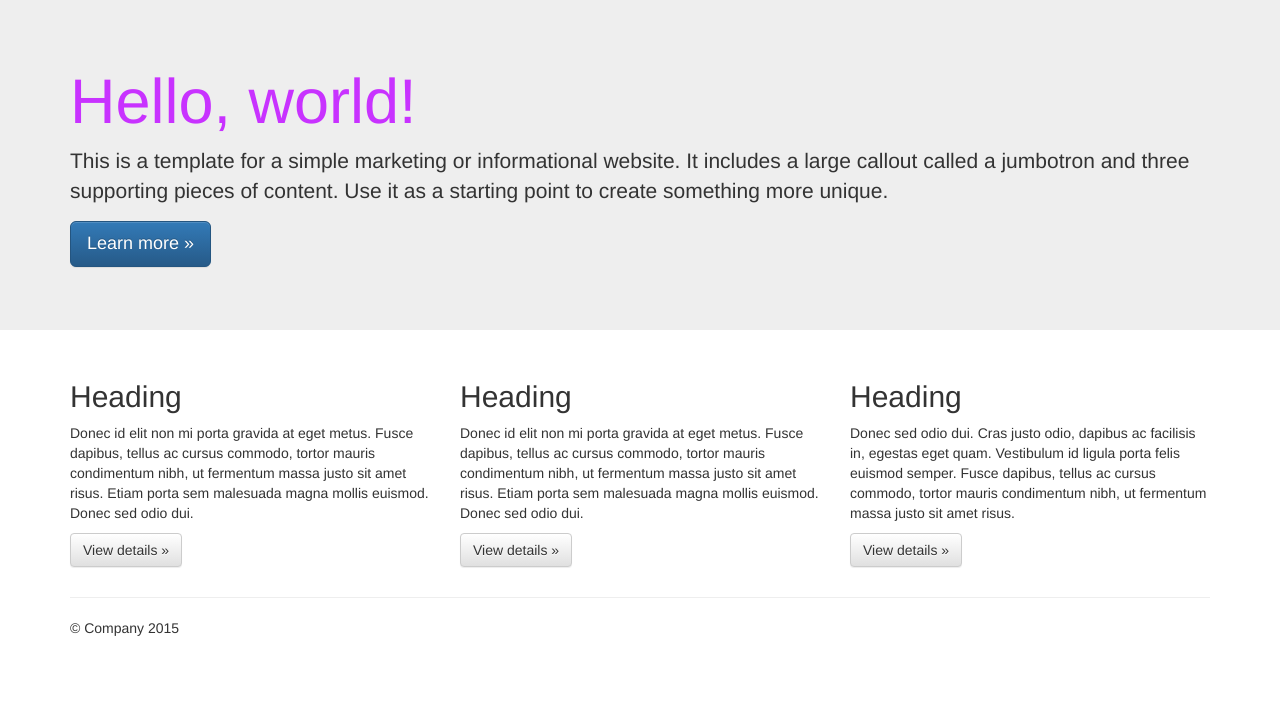
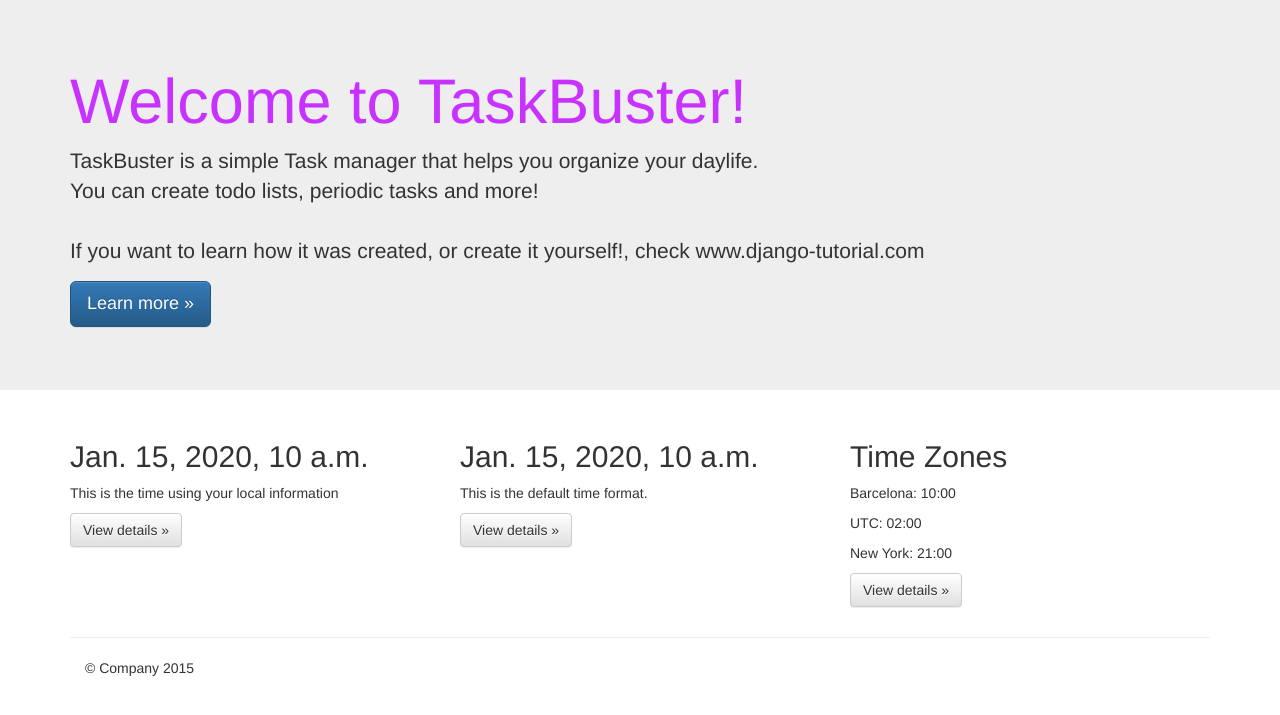
Before and after one commit to BokilaLin/taskbuster-boilerplate, a Django app: template taskbuster/templates/taskbuster/index.html in a window 1280 px wide. Shown: the part 51-766 px from the top of the page. Run offline with Django 3.2, Linux system fonts and the light colour scheme; the template is opened without the code that fills it: most values are stand-ins (such as "Sample title", 1, 10 or a date in 2020); some libraries are stand-ins or nearby versions.

Commit message:
Internationalization and localization

```diff
--- a/requirements/base.txt
+++ b/requirements/base.txt
@@ -1 +1,2 @@
 Django==1.8.5
+pytz==2015.7
--- a/requirements/testing.txt
+++ b/requirements/testing.txt
@@ -1,2 +1,4 @@
 -r base.txt
 selenium==2.48.0
+wheel==0.24.0
+coverage==4.0.2
--- a/taskbuster/templates/base.html
+++ b/taskbuster/templates/base.html
@@ -5,9 +5,12 @@
 <!--[if IE 8]>         <html class="no-js lt-ie9" lang=""> <![endif]-->
 <!--[if gt IE 8]><!--> <html class="no-js" lang=""> <!--<![endif]-->
     <head>
+        <meta http-equiv="refresh" content="6">
         <meta charset="utf-8">
         <meta http-equiv="X-UA-Compatible" content="IE=edge,chrome=1">
         <title>{% block head_title%}{% endblock %}</title>
+        <link rel="shortcut icon" href="{% static 'favicon.ico' %}"
+          type="image/x-icon">
         <meta name="description" content="">
         <meta name="viewport" content="width=device-width, initial-scale=1">
 
@@ -22,11 +25,14 @@
         <link rel="stylesheet" href="{% static 'css/main.css' %}">
 
         <script src="{% static 'js/vendor/modernizr-2.8.3-respond-1.4.2.min.js' %}"></script>
+        {% block head_css %}{% endblock head_css %}
+        {% block head_javascript %}{% endblock head_javascript %}
     </head>
     <body>
         <!--[if lt IE 8]>
             <p class="browserupgrade">You are using an <strong>outdated</strong> browser. Please <a href="http://browsehappy.com/">upgrade your browser</a> to improve your experience.</p>
         <![endif]-->
+    {% block navbar %}
         <nav class="navbar navbar-inverse navbar-fixed-top" role="navigation">
           <div class="container">
             <div class="navbar-header">
@@ -51,38 +57,14 @@
             </div><!--/.navbar-collapse -->
           </div>
         </nav>
+    {% endblock navbar %}
 
-    <!-- Main jumbotron for a primary marketing message or call to action -->
-    <div class="jumbotron">
-      <div class="container">
-        <h1>Hello, world!</h1>
-        <p>This is a template for a simple marketing or informational website. It includes a large callout called a jumbotron and three supporting pieces of content. Use it as a starting point to create something more unique.</p>
-        <p><a class="btn btn-primary btn-lg" href="#" role="button">Learn more &raquo;</a></p>
-      </div>
-    </div>
+    {% block content %}
+    {% endblock content %}
 
-    <div class="container">
-      <!-- Example row of columns -->
-      <div class="row">
-        <div class="col-md-4">
-          <h2>Heading</h2>
-          <p>Donec id elit non mi porta gravida at eget metus. Fusce dapibus, tellus ac cursus commodo, tortor mauris condimentum nibh, ut fermentum massa justo sit amet risus. Etiam porta sem malesuada magna mollis euismod. Donec sed odio dui. </p>
-          <p><a class="btn btn-default" href="#" role="button">View details &raquo;</a></p>
-        </div>
-        <div class="col-md-4">
-          <h2>Heading</h2>
-          <p>Donec id elit non mi porta gravida at eget metus. Fusce dapibus, tellus ac cursus commodo, tortor mauris condimentum nibh, ut fermentum massa justo sit amet risus. Etiam porta sem malesuada magna mollis euismod. Donec sed odio dui. </p>
-          <p><a class="btn btn-default" href="#" role="button">View details &raquo;</a></p>
-       </div>
-        <div class="col-md-4">
-          <h2>Heading</h2>
-          <p>Donec sed odio dui. Cras justo odio, dapibus ac facilisis in, egestas eget quam. Vestibulum id ligula porta felis euismod semper. Fusce dapibus, tellus ac cursus commodo, tortor mauris condimentum nibh, ut fermentum massa justo sit amet risus.</p>
-          <p><a class="btn btn-default" href="#" role="button">View details &raquo;</a></p>
-        </div>
-      </div>
 
     <hr>
-
+    <div class="container">
       <footer>
         <p>&copy; Company 2015</p>
       </footer>
@@ -102,5 +84,8 @@
             r.parentNode.insertBefore(e,r)}(window,document,'script','ga'));
             ga('create','UA-XXXXX-X','auto');ga('send','pageview');
         </script>
+
+        {% block footer_javascript %}
+        {% endblock footer_javascript %}
     </body>
 </html>
--- a/taskbuster/templates/robots.txt
+++ b/taskbuster/templates/robots.txt
@@ -2,4 +2,4 @@
 
 # Allow crawling of all content
 User-agent: *
-Disallow:
+Disallow:/
--- a/taskbuster/templates/taskbuster/index.html
+++ b/taskbuster/templates/taskbuster/index.html
@@ -1,2 +1,39 @@
 {% extends 'base.html' %}
+{% load i18n %}
+{% load l10n %}
+{% load tz %}
 {% block head_title %}TaskBuster Django Tutorial{% endblock %}
+
+{% block content %}
+<div class="jumbotron">
+    <div class="container">
+        <h1>{% trans "Welcome to TaskBuster!"%}</h1>
+        <p>{% blocktrans %}TaskBuster is a simple Task manager that helps you organize your daylife. </br> You can create todo lists, periodic tasks and more! </br></br> If you want to learn how it was created, or create it yourself!, check www.django-tutorial.com{% endblocktrans %}</p>
+        <p><a class="btn btn-primary btn-lg" role="button">Learn more &raquo;</a></p>
+      </div>
+    </div>
+</div>
+<div class="container">
+<!-- Example row of columns -->
+    <div class="row">
+      <div class="col-md-4">
+         <h2 id="local-date">{{today}}</h2>
+         <p>This is the time using your local information </p>
+         <p><a class="btn btn-default" href="#" role="button">View details &raquo;</a></p>
+      </div>
+      <div class="col-md-4">
+         <h2 id="non-local-date">{{today|unlocalize}}</h2>
+         <p>This is the default time format.</p>
+         <p><a class="btn btn-default" href="#" role="button">View details &raquo;</a></p>
+     </div>
+      <div class="col-md-4">
+         <h2>Time Zones</h2>
+         <p> Barcelona: <span id="time-tz">{{now|time:"H:i"}}</span></p>
+         <p> UTC: <span id="time-utc">{{now|utc|time:"H:i"}}</span></p>
+         <p> New York: <span id="time-ny">
+                   {{now|timezone:"America/New_York"|time:"H:i"}}</span></p>
+         <p><a class="btn btn-default" href="#" role="button">View details &raquo;</a></p>
+      </div>
+  </div> <!-- /container -->
+
+{% endblock %}
--- a/taskbuster/test.py
+++ b/taskbuster/test.py
@@ -1,13 +1,18 @@
 # -*- coding: utf-8 -*-
 from django.test import TestCase
 from django.core.urlresolvers import reverse
+from django.utils.translation import activate
 
 
 class TestHomePage(TestCase):
+
     def test_uses_index_template(self):
+        activate('en')
         response = self.client.get(reverse("home"))
         self.assertTemplateUsed(response, "taskbuster/index.html")
 
     def test_uses_base_template(self):
+        activate('en')
+        response = self.client.get(reverse("home"))
         response = self.client.get(reverse("home"))
         self.assertTemplateUsed(response, "base.html")
--- a/taskbuster/urls.py
+++ b/taskbuster/urls.py
@@ -1,3 +1,4 @@
+# -*- coding: utf-8 -*-
 """taskbuster URL Configuration
 
 The `urlpatterns` list routes URLs to views. For more information please see:
@@ -13,11 +14,16 @@ Including another URLconf
     1. Add an import:  from blog import urls as blog_urls
     2. Add a URL to urlpatterns:  url(r'^blog/', include(blog_urls))
 """
-from .views import home
 from django.conf.urls import include, url
 from django.contrib import admin
+from django.conf.urls.i18n import i18n_patterns
+from .views import home, home_files
 
 urlpatterns = [
+    url(r'^(?P<filename>)(robots.txt)|(humans.txt)/$', home_files, name='home_files'),
+]
+
+urlpatterns += i18n_patterns(
+    url(r'^$', home, name="home"),
     url(r'^admin/', include(admin.site.urls)),
-    url(r'^$', home, name="home"),
-]
+)
```
Also changed, not shown: functional_tests/test_all_users.py (+39 -0 lines), taskbuster/settings/base.py (+14 -1 lines), taskbuster/templates/humans.txt (+5 -3 lines), taskbuster/views.py (+11 -1 lines), taskbuster/locale/ca/LC_MESSAGES/django.po (added), taskbuster/locale/zh/LC_MESSAGES/django.po (added), taskbuster/static/facicon.ico (deleted), taskbuster/static/favicon.ico (added), 3 other files. Lines whose indentation alone changed are shown as unchanged.
